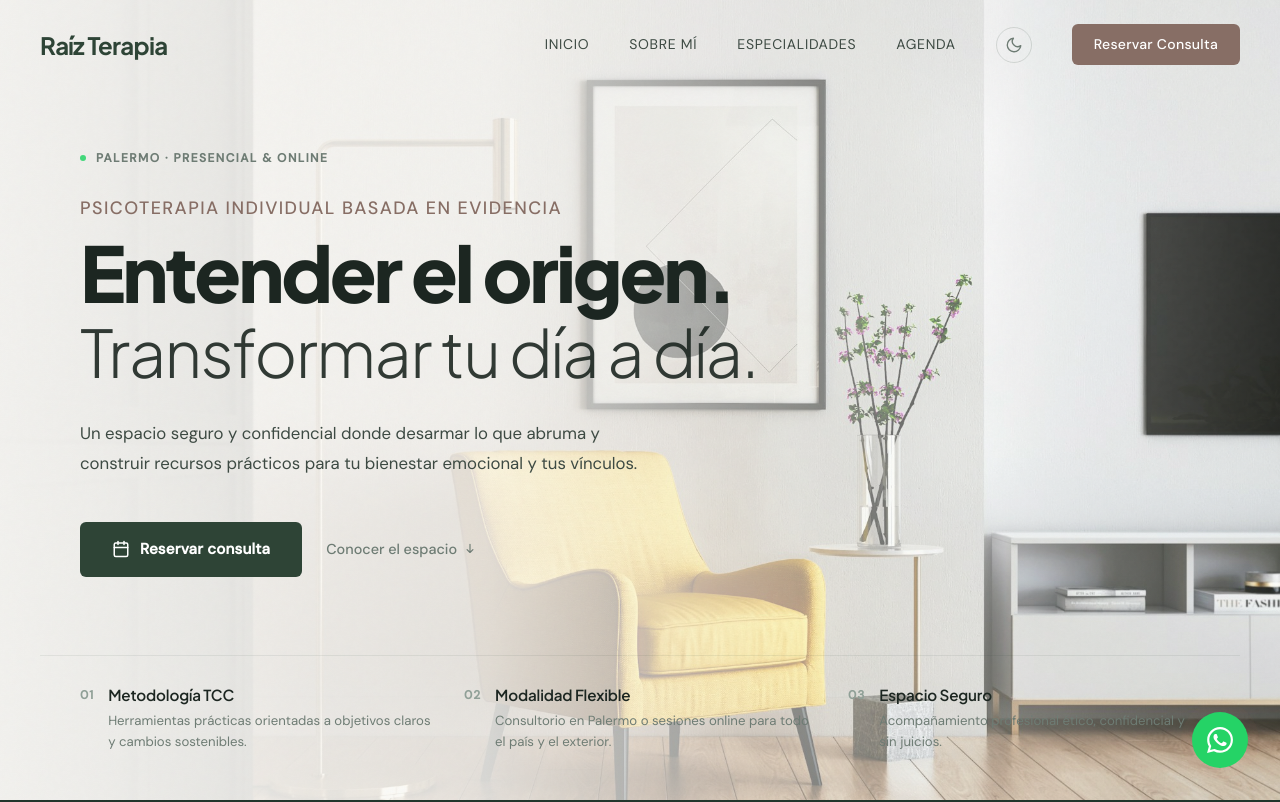
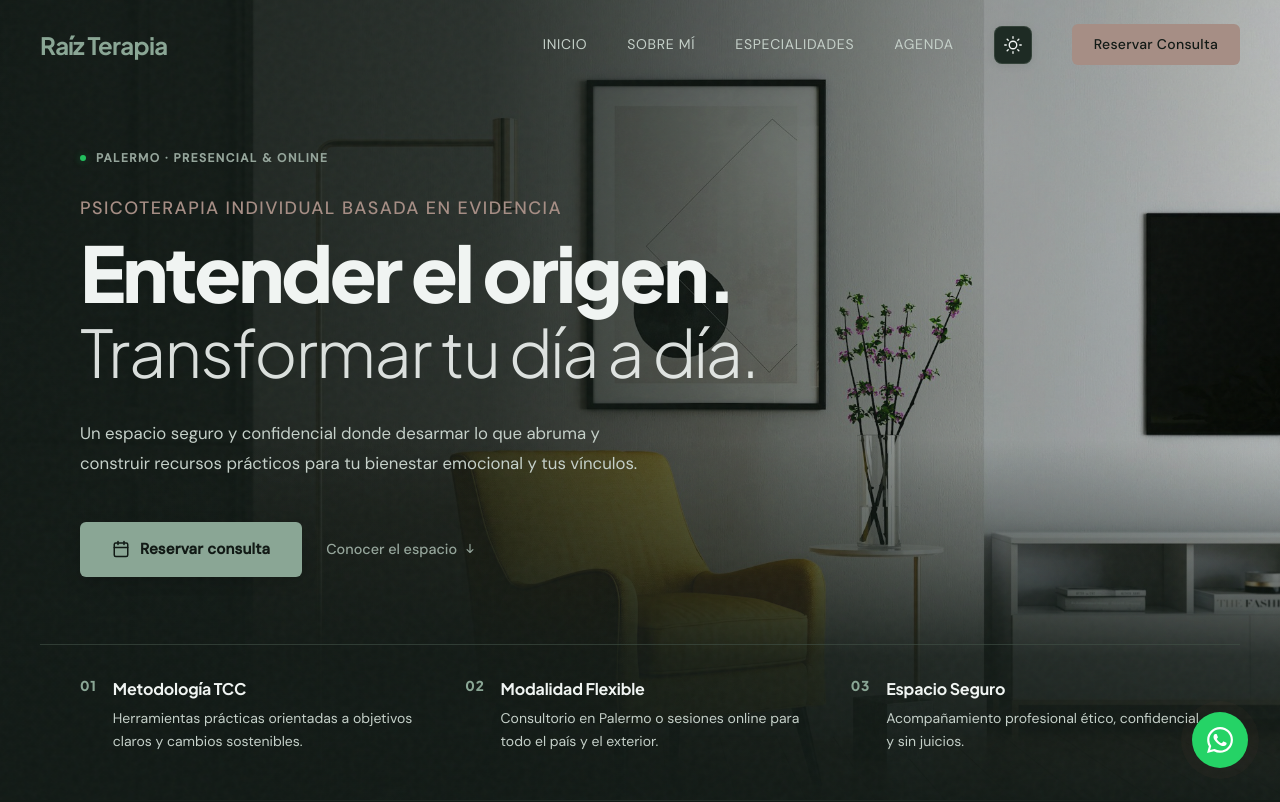
Before and after one commit to matutombino97/psicologo-pagina-2, a React (Vite) app: page / in a window 1280 px wide. Shown: the top 802 px of the page. Built offline with nearby package versions, Linux system fonts and the light colour scheme.

Commit message:
fix: set dark green as default theme, enhance theme-toggle button contrast, and add bottom scrim overlay for hero pillar depth

```diff
--- a/src/components/Hero.jsx
+++ b/src/components/Hero.jsx
@@ -48,12 +48,23 @@ export default function Hero() {
         }}
       />
 
-      {/* Directional Overlay: Solid & legible on the left, translucent on the right */}
+      {/* Directional Horizontal Overlay (Text legibility on the left, open room on the right) */}
       <div
         style={{
           position: 'absolute',
           inset: 0,
           background: 'var(--hero-bg-image-overlay)',
+          pointerEvents: 'none',
+          zIndex: 0,
+        }}
+      />
+
+      {/* Grounding Bottom Scrim (Ensures depth & readability for 01, 02, 03 pillars) */}
+      <div
+        style={{
+          position: 'absolute',
+          inset: 0,
+          background: 'var(--hero-bottom-scrim)',
           pointerEvents: 'none',
           zIndex: 0,
         }}
@@ -75,7 +86,7 @@ export default function Hero() {
           paddingBottom: '64px',
         }}
       >
-        {/* Top Context Indicator — Discreet Editorial Tag (No UI pill capsule) */}
+        {/* Top Context Indicator — Discreet Editorial Tag */}
         <div
           style={{
             display: 'inline-flex',
@@ -91,7 +102,8 @@ export default function Hero() {
               borderRadius: '50%',
               backgroundColor: '#25D366',
               display: 'inline-block',
-              opacity: 0.85,
+              opacity: 0.9,
+              boxShadow: '0 0 8px rgba(37, 211, 102, 0.4)',
             }}
           />
           <span
@@ -200,6 +212,7 @@ export default function Hero() {
               display: 'inline-flex',
               alignItems: 'center',
               gap: '10px',
+              boxShadow: '0 4px 16px rgba(0, 0, 0, 0.15)',
             }}
             onMouseEnter={(e) => {
               e.currentTarget.style.backgroundColor = 'var(--gold-light)';
@@ -241,7 +254,7 @@ export default function Hero() {
         </div>
       </div>
 
-      {/* Bottom Editorial Pillars — Pure Layout Integration (No cards, no boxes, no shadows) */}
+      {/* Bottom Editorial Pillars with Enhanced Contrast and Architectural Depth */}
       <div
         className="section-inner"
         style={{
@@ -250,15 +263,15 @@ export default function Hero() {
           width: '100%',
           maxWidth: '1200px',
           margin: '0 auto',
-          borderTop: '1px solid var(--border-soft)',
-          paddingTop: '28px',
+          borderTop: '1px solid var(--border-solid)',
+          paddingTop: '32px',
         }}
       >
         <div
           style={{
             display: 'grid',
-            gridTemplateColumns: 'repeat(auto-fit, minmax(240px, 1fr))',
-            gap: '32px',
+            gridTemplateColumns: 'repeat(auto-fit, minmax(260px, 1fr))',
+            gap: '36px',
           }}
         >
           {[
@@ -278,15 +291,16 @@ export default function Hero() {
               desc: 'Acompañamiento profesional ético, confidencial y sin juicios.',
             },
           ].map((item) => (
-            <div key={item.index} style={{ display: 'flex', gap: '14px', alignItems: 'flex-start' }}>
+            <div key={item.index} style={{ display: 'flex', gap: '16px', alignItems: 'flex-start' }}>
               <span
                 style={{
-                  fontFamily: '"DM Sans", sans-serif',
-                  fontSize: '0.75rem',
-                  fontWeight: '600',
-                  color: 'var(--text-dim)',
-                  letterSpacing: '0.08em',
-                  marginTop: '2px',
+                  fontFamily: 'var(--font-display)',
+                  fontSize: '0.85rem',
+                  fontWeight: '800',
+                  color: 'var(--gold)',
+                  letterSpacing: '0.06em',
+                  marginTop: '1px',
+                  lineHeight: 1.2,
                 }}
               >
                 {item.index}
@@ -295,10 +309,10 @@ export default function Hero() {
                 <h4
                   style={{
                     fontFamily: 'var(--font-display)',
-                    fontSize: '0.95rem',
-                    fontWeight: '600',
+                    fontSize: '1rem',
+                    fontWeight: '700',
                     color: 'var(--text-primary)',
-                    margin: '0 0 4px 0',
+                    margin: '0 0 6px 0',
                     letterSpacing: '-0.01em',
                   }}
                 >
@@ -307,10 +321,10 @@ export default function Hero() {
                 <p
                   style={{
                     fontFamily: '"DM Sans", sans-serif',
-                    fontSize: '0.825rem',
-                    color: 'var(--text-muted)',
+                    fontSize: '0.875rem',
+                    color: 'var(--text-body)',
                     margin: 0,
-                    lineHeight: '1.55',
+                    lineHeight: '1.6',
                   }}
                 >
                   {item.desc}
--- a/src/context/ThemeContext.jsx
+++ b/src/context/ThemeContext.jsx
@@ -5,9 +5,9 @@ const ThemeContext = createContext();
 export function ThemeProvider({ children }) {
   const [theme, setTheme] = useState(() => {
     try {
-      return localStorage.getItem('raizterapia-theme') || 'light';
+      return localStorage.getItem('raizterapia-theme') || 'dark';
     } catch {
-      return 'light';
+      return 'dark';
     }
   });
 
--- a/src/index.css
+++ b/src/index.css
@@ -79,6 +79,7 @@
   --hero-radial-1: rgba(138, 166, 149, 0.06);
   --hero-radial-2: rgba(166, 142, 133, 0.04);
   --hero-bg-image-overlay: linear-gradient(90deg, rgba(18, 26, 22, 0.96) 0%, rgba(18, 26, 22, 0.85) 38%, rgba(18, 26, 22, 0.45) 72%, rgba(18, 26, 22, 0.2) 100%);
+  --hero-bottom-scrim: linear-gradient(to top, rgba(18, 26, 22, 0.98) 0%, rgba(18, 26, 22, 0.85) 18%, rgba(18, 26, 22, 0.4) 30%, transparent 45%);
   --divider-accent: linear-gradient(to right, transparent, rgba(138, 166, 149, 0.15), transparent);
   --divider-accent-soft: linear-gradient(to right, transparent, rgba(138, 166, 149, 0.1), transparent);
   --photo-gradient: linear-gradient(180deg, #26382F 0%, #18241F 50%, #121A16 100%);
@@ -186,6 +187,7 @@
   --hero-radial-1: rgba(46, 68, 54, 0.05);
   --hero-radial-2: rgba(135, 110, 101, 0.03);
   --hero-bg-image-overlay: linear-gradient(90deg, rgba(250, 249, 246, 0.96) 0%, rgba(250, 249, 246, 0.86) 38%, rgba(250, 249, 246, 0.42) 72%, rgba(250, 249, 246, 0.15) 100%);
+  --hero-bottom-scrim: linear-gradient(to top, rgba(250, 249, 246, 0.98) 0%, rgba(250, 249, 246, 0.85) 18%, rgba(250, 249, 246, 0.4) 30%, transparent 45%);
   --divider-accent: linear-gradient(to right, transparent, rgba(46, 68, 54, 0.12), transparent);
   --divider-accent-soft: linear-gradient(to right, transparent, rgba(46, 68, 54, 0.08), transparent);
   --photo-gradient: linear-gradient(180deg, #ECEAE2 0%, #F5F3EE 50%, #FAF9F6 100%);
@@ -451,24 +453,26 @@ body {
    ═══════════════════════════════════════════ */
 .theme-toggle {
   position: relative;
-  width: 36px;
-  height: 36px;
-  border-radius: 50%;
-  border: 1px solid var(--border);
-  background: transparent;
+  width: 38px;
+  height: 38px;
+  border-radius: 8px;
+  border: 1px solid var(--border-solid);
+  background: var(--surface);
   cursor: pointer;
   display: flex;
   align-items: center;
   justify-content: center;
-  color: var(--text-muted);
-  transition: all 0.3s ease;
+  color: var(--text-primary);
+  box-shadow: 0 2px 8px rgba(0, 0, 0, 0.08);
+  transition: all 0.25s ease;
   flex-shrink: 0;
 }
 
 .theme-toggle:hover {
-  border-color: var(--gold-a40);
+  border-color: var(--gold);
   color: var(--gold);
-  background-color: var(--gold-a08);
+  background-color: var(--surface-hover);
+  transform: translateY(-1px);
 }
 
 .theme-toggle svg {
```
